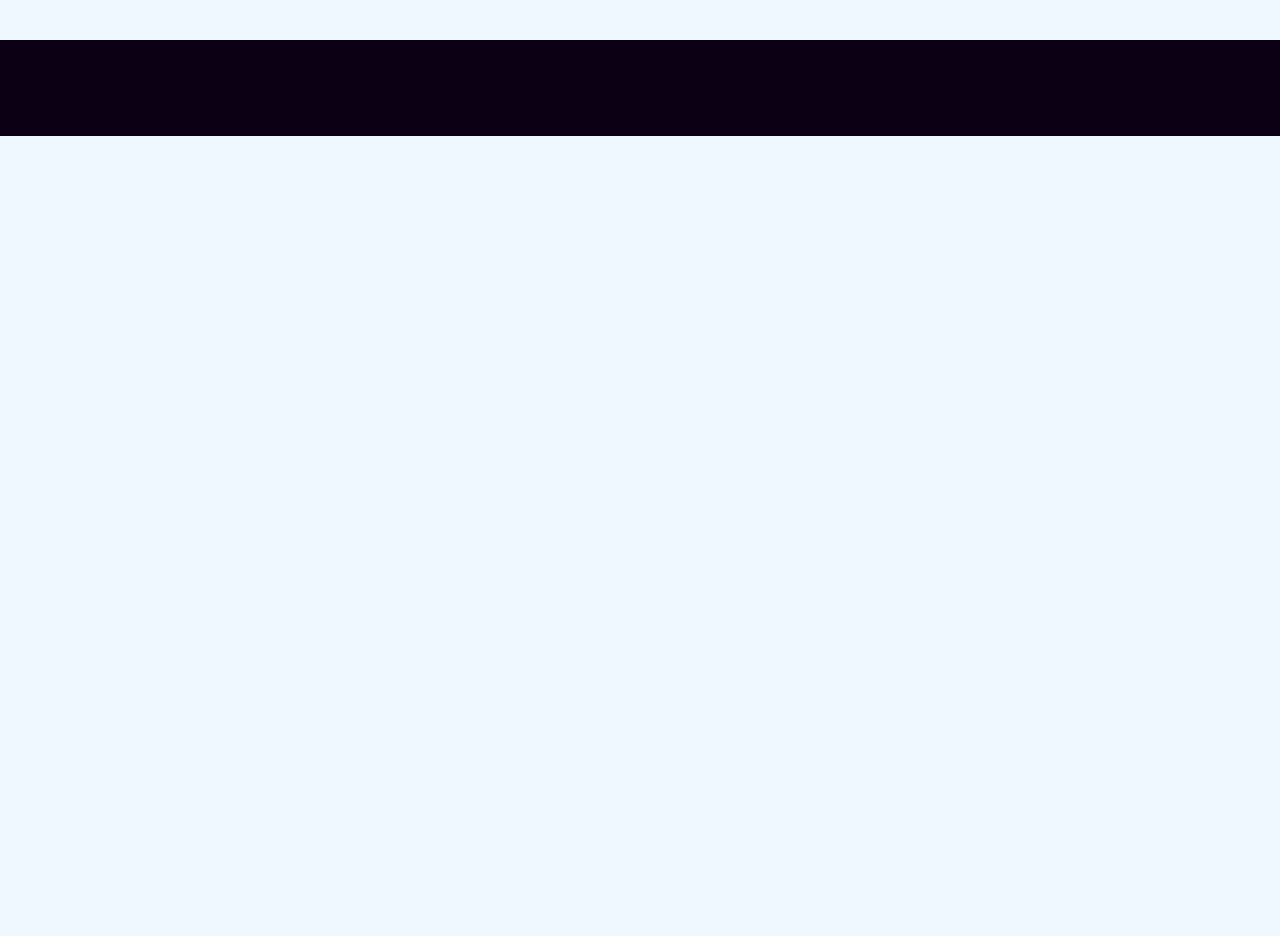
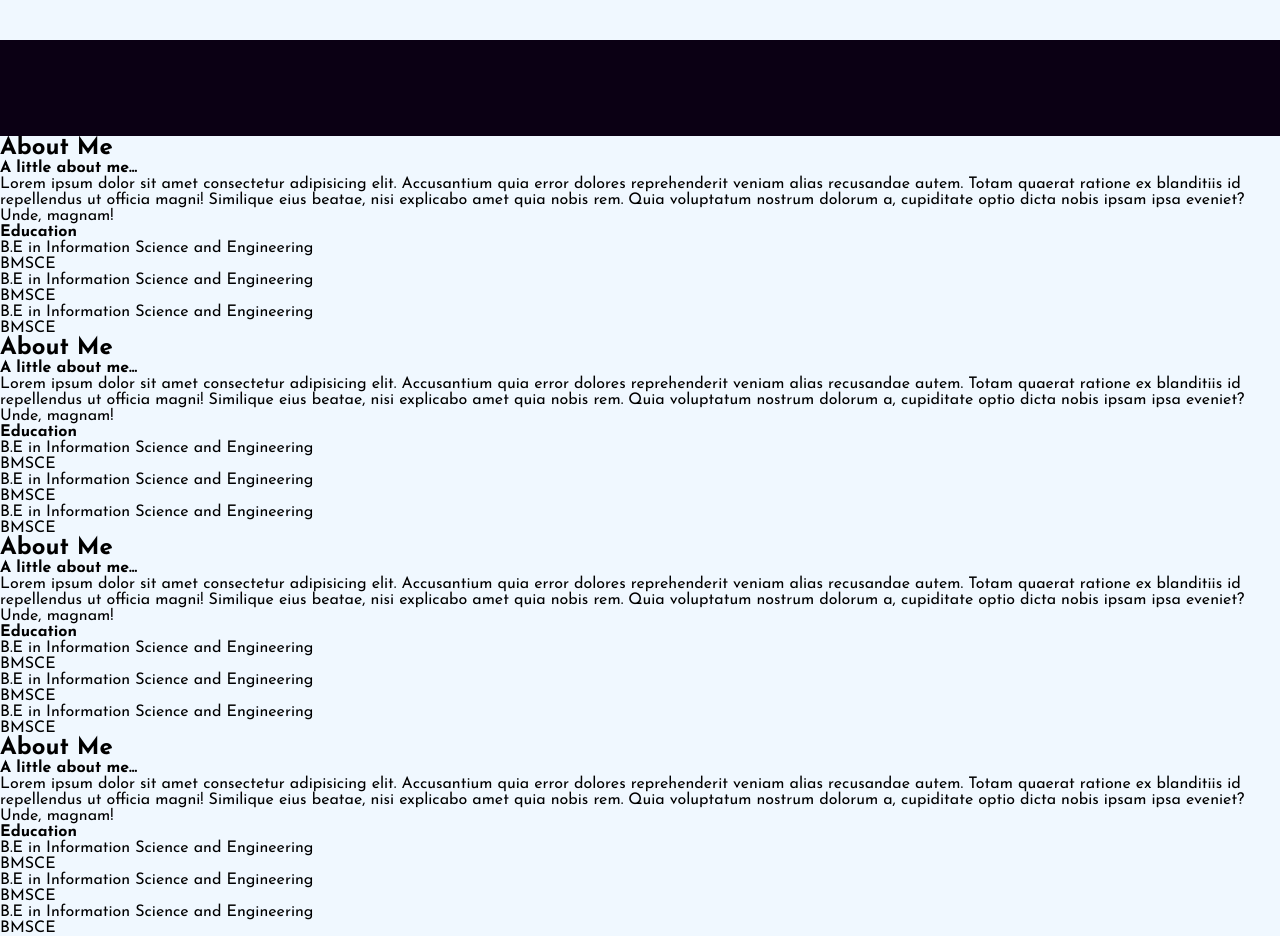
Before and after one commit to Vaishnavi-11/my-portfolio, a React (Create React App) app in the folder my-portfolio/: page / in a window 1280 px wide. Shown: the part 760-1696 px from the top of the page. Before the commit the page ends 896 px from the top, so only its background shows below. Built offline with nearby package versions, Linux system fonts and the light colour scheme.

Commit message:
just added structural elements

```diff
--- a/my-portfolio/src/sections/About.js
+++ b/my-portfolio/src/sections/About.js
@@ -2,8 +2,18 @@ import React from 'react'
 
 function About() {
     return (
-        <div>
-
+        <div className="about" id="about">
+            <div className="about_heading">
+                <h2>About Me</h2>
+            </div>
+            <div className="about_content">
+                <h4>A little about me...</h4>
+                <p>Lorem ipsum dolor sit amet consectetur adipisicing elit. Accusantium quia error dolores reprehenderit veniam alias recusandae autem. Totam quaerat ratione ex blanditiis id repellendus ut officia magni! Similique eius beatae, nisi explicabo amet quia nobis rem. Quia voluptatum nostrum dolorum a, cupiditate optio dicta nobis ipsam ipsa eveniet? Unde, magnam!</p>
+                <h4>Education</h4>
+                <p>B.E in Information Science and Engineering<br/>BMSCE</p>
+                <p>B.E in Information Science and Engineering<br/>BMSCE</p>
+                <p>B.E in Information Science and Engineering<br/>BMSCE</p>
+            </div>
         </div>
     )
 }
--- a/my-portfolio/src/sections/Contact.js
+++ b/my-portfolio/src/sections/Contact.js
@@ -2,8 +2,18 @@ import React from 'react'
 
 function Contact() {
     return (
-        <div>
-
+        <div className="contact" id="contact">
+            <div className="about_heading">
+                <h2>About Me</h2>
+            </div>
+            <div className="about_content">
+                <h4>A little about me...</h4>
+                <p>Lorem ipsum dolor sit amet consectetur adipisicing elit. Accusantium quia error dolores reprehenderit veniam alias recusandae autem. Totam quaerat ratione ex blanditiis id repellendus ut officia magni! Similique eius beatae, nisi explicabo amet quia nobis rem. Quia voluptatum nostrum dolorum a, cupiditate optio dicta nobis ipsam ipsa eveniet? Unde, magnam!</p>
+                <h4>Education</h4>
+                <p>B.E in Information Science and Engineering<br/>BMSCE</p>
+                <p>B.E in Information Science and Engineering<br/>BMSCE</p>
+                <p>B.E in Information Science and Engineering<br/>BMSCE</p>
+            </div>
         </div>
     )
 }
--- a/my-portfolio/src/sections/Projects.js
+++ b/my-portfolio/src/sections/Projects.js
@@ -2,8 +2,18 @@ import React from 'react'
 
 function Projects() {
     return (
-        <div>
-
+        <div id="projects">
+            <div className="about_heading">
+                <h2>About Me</h2>
+            </div>
+            <div className="about_content">
+                <h4>A little about me...</h4>
+                <p>Lorem ipsum dolor sit amet consectetur adipisicing elit. Accusantium quia error dolores reprehenderit veniam alias recusandae autem. Totam quaerat ratione ex blanditiis id repellendus ut officia magni! Similique eius beatae, nisi explicabo amet quia nobis rem. Quia voluptatum nostrum dolorum a, cupiditate optio dicta nobis ipsam ipsa eveniet? Unde, magnam!</p>
+                <h4>Education</h4>
+                <p>B.E in Information Science and Engineering<br/>BMSCE</p>
+                <p>B.E in Information Science and Engineering<br/>BMSCE</p>
+                <p>B.E in Information Science and Engineering<br/>BMSCE</p>
+            </div>
         </div>
     )
 }
--- a/my-portfolio/src/sections/Skills.js
+++ b/my-portfolio/src/sections/Skills.js
@@ -2,8 +2,18 @@ import React from 'react'
 
 function Skills() {
     return (
-        <div>
-
+        <div id="skills">
+            <div className="about_heading">
+                <h2>About Me</h2>
+            </div>
+            <div className="about_content">
+                <h4>A little about me...</h4>
+                <p>Lorem ipsum dolor sit amet consectetur adipisicing elit. Accusantium quia error dolores reprehenderit veniam alias recusandae autem. Totam quaerat ratione ex blanditiis id repellendus ut officia magni! Similique eius beatae, nisi explicabo amet quia nobis rem. Quia voluptatum nostrum dolorum a, cupiditate optio dicta nobis ipsam ipsa eveniet? Unde, magnam!</p>
+                <h4>Education</h4>
+                <p>B.E in Information Science and Engineering<br/>BMSCE</p>
+                <p>B.E in Information Science and Engineering<br/>BMSCE</p>
+                <p>B.E in Information Science and Engineering<br/>BMSCE</p>
+            </div>
         </div>
     )
 }
```
Also changed, not shown: my-portfolio/src/assets/me.jpeg (added), 1 other file (tests, documents, lock files or other folders).
